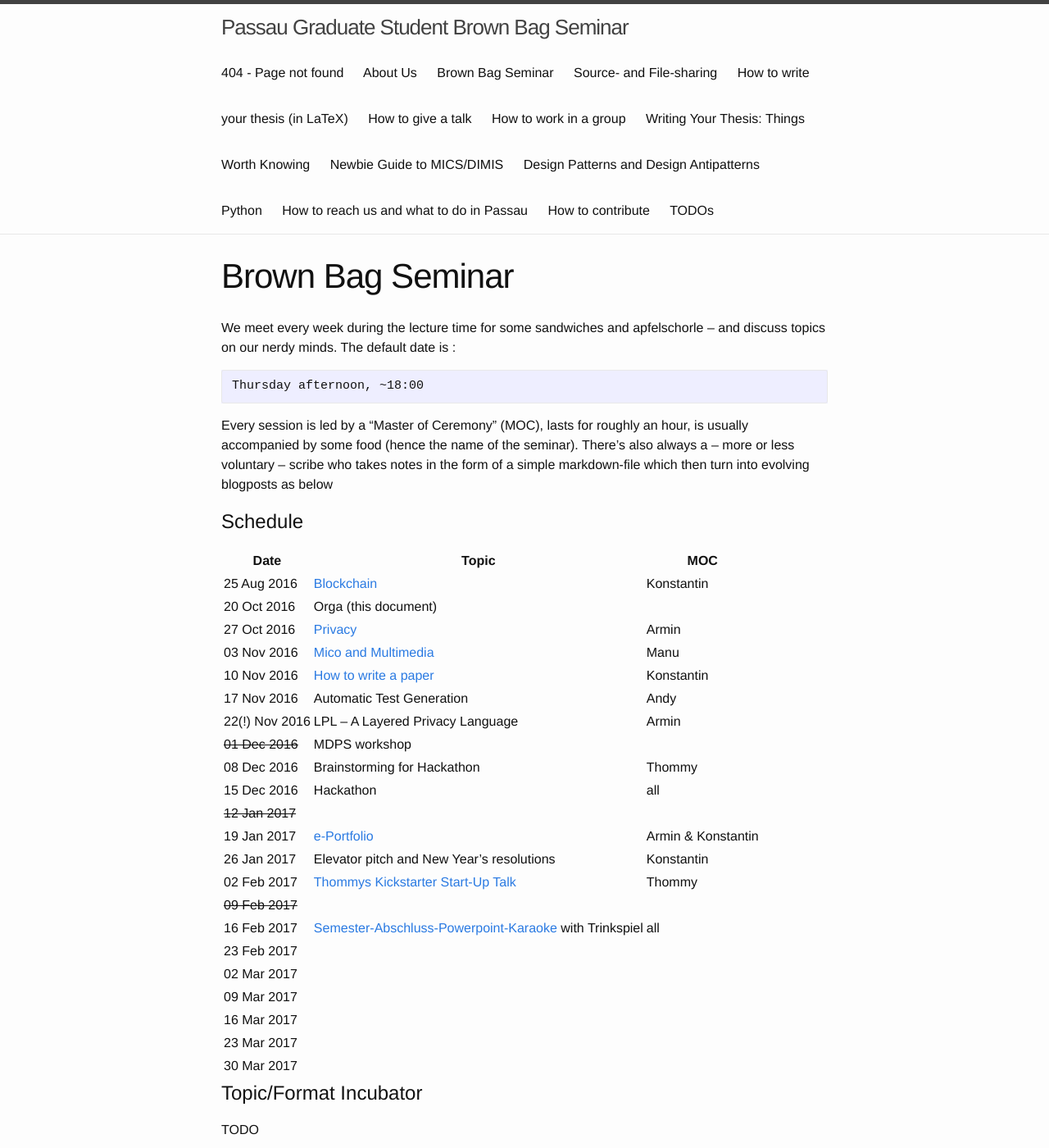
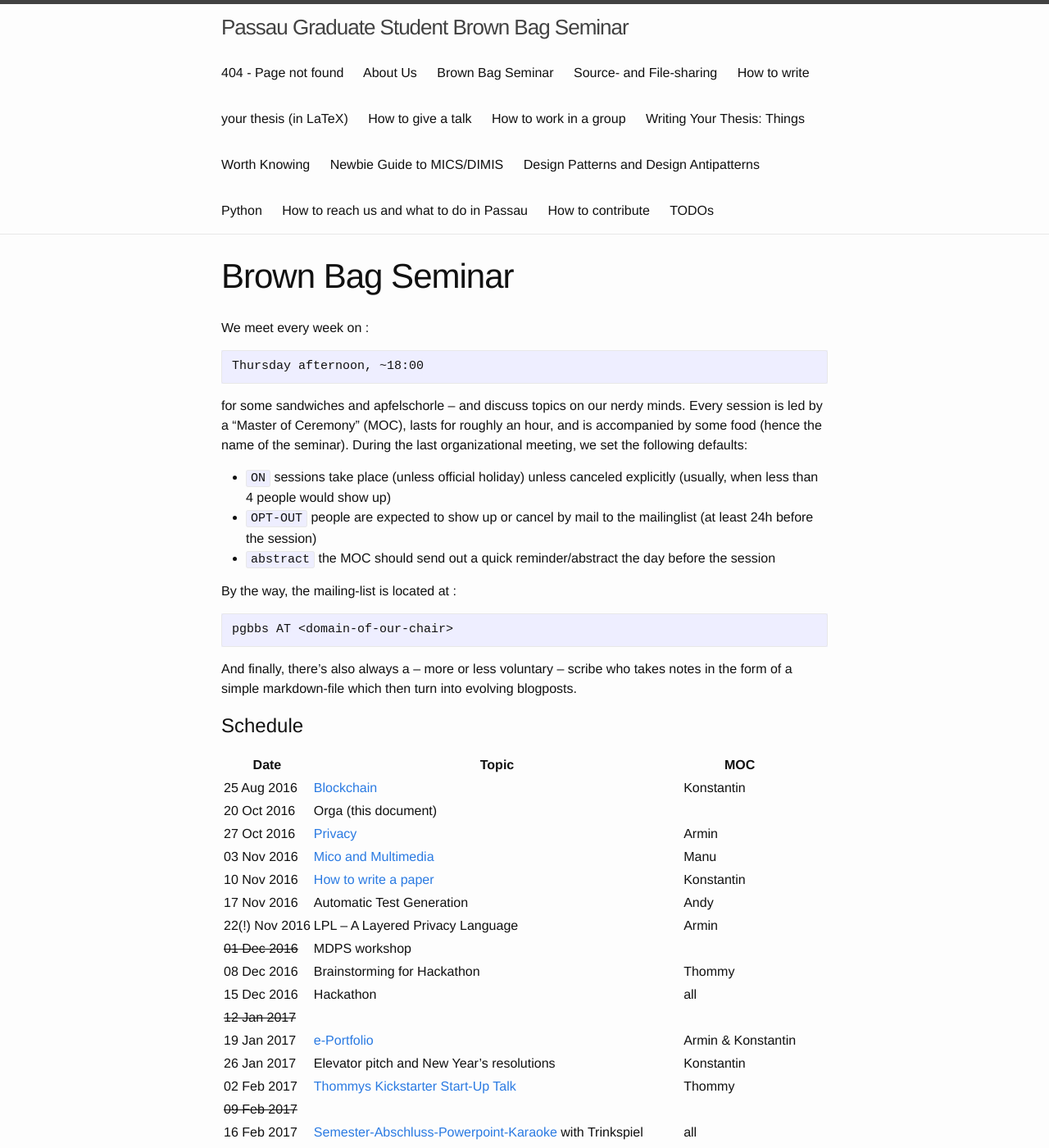
Before and after one commit to PGBBS/pgbbs.github.io, a Jekyll site: the page built from _pages/brown-bag.md, in a window 1280 px wide and 1400 px high. Shown: the whole window at 82% size. Built offline with Jekyll 4.4.1, drawn with Linux system fonts in a browser that asks for light colours; some of the changed text lies outside the part shown.

Commit message:
edit orga-info

```diff
--- a/_pages/brown-bag.md
+++ b/_pages/brown-bag.md
@@ -3,17 +3,30 @@ title: "Brown Bag Seminar"
 layout: page
 ---
 
-We meet every week during the lecture time for some sandwiches and
-apfelschorle -- and discuss topics on our nerdy minds. The default
-date is :
+We meet every week on :
 
     Thursday afternoon, ~18:00
 
-Every session is led by a "Master of Ceremony" (MOC), lasts for
-roughly an hour, is usually accompanied by some food (hence the name
-of the seminar). There's also always a -- more or less voluntary --
-scribe who takes notes in the form of a simple markdown-file which
-then turn into evolving blogposts as below
+for some sandwiches and apfelschorle -- and discuss topics on our
+nerdy minds. Every session is led by a "Master of Ceremony" (MOC),
+lasts for roughly an hour, and is accompanied by some food (hence the
+name of the seminar). During the last organizational meeting, we set
+the following defaults:
+- `ON` sessions take place (unless official holiday) unless canceled
+  explicitly (usually, when less than 4 people would show up)
+- `OPT-OUT` people are expected to show up or cancel by mail to the
+  mailinglist (at least 24h before the session)
+- `abstract` the MOC should send out a quick reminder/abstract the day
+  before the session
+
+By the way, the mailing-list is located at :
+
+    pgbbs AT <domain-of-our-chair>
+
+And finally, there's also always a -- more or less voluntary
+-- scribe who takes notes in the form of a simple markdown-file which
+then turn into evolving blogposts.
+
 
 # Schedule
 
@@ -35,8 +48,8 @@ then turn into evolving blogposts as below
 | 02 Feb 2017     | [Thommys Kickstarter Start-Up Talk]({% post_url 2017-02-02-how-to-find-a-phd-topic %})         | Thommy             |
 | ~~09 Feb 2017~~ |                                                                                                |                    |
 | 16 Feb 2017     | [Semester-Abschluss-Powerpoint-Karaoke]({% post_url 2017-02-16-ppt-karaoke %}) with Trinkspiel | all                |
-| 23 Feb 2017     |                                                                                                |                    |
-| 02 Mar 2017     |                                                                                                |                    |
+| 23 Feb 2017     | organizational meeting & How to write scientific English (part 1)                              | Konstantin         |
+| 02 Mar 2017     | How to write scientific English (part 2)                                                       | Konstantin         |
 | 09 Mar 2017     |                                                                                                |                    |
 | 16 Mar 2017     |                                                                                                |                    |
 | 23 Mar 2017     |                                                                                                |                    |
```
